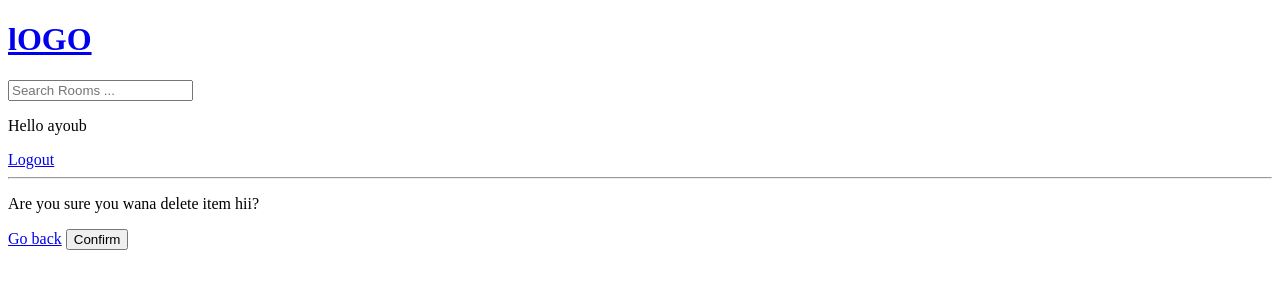
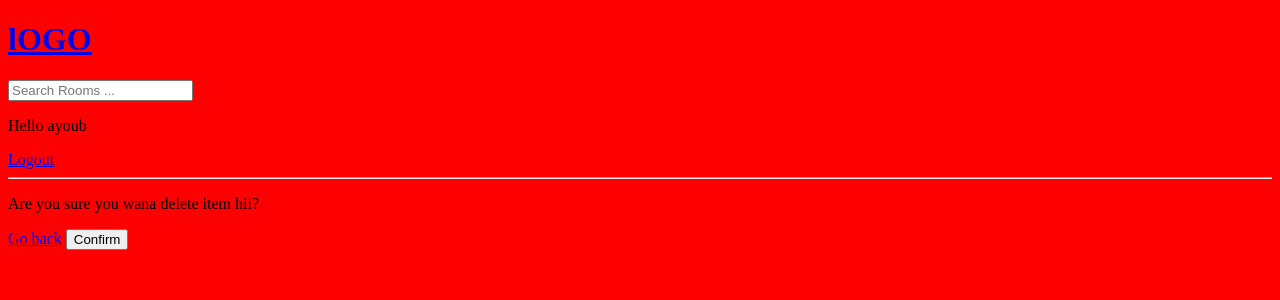
Before and after one commit to ayooubsmatti/studybud, a Django app: page /delete-message/8/ in a window 1280 px wide. Shown: the top 300 px of the page. Run offline with Django 4.2, Linux system fonts and the light colour scheme; a user stored in the database is signed in; data comes from the database, SQL or seed files in the repository.

Commit message:
staticfiles

```diff
--- /dev/null
+++ b/static/styles/main.css
@@ -0,0 +1,3 @@
+body{
+    background: red;
+}
--- a/studybud/settings.py
+++ b/studybud/settings.py
@@ -120,6 +120,9 @@ USE_TZ = True
 
 STATIC_URL = 'static/'
 
+STATICFILES_DIRS = [
+    BASE_DIR / 'static'
+]
 # Default primary key field type
 # https://docs.djangoproject.com/en/4.1/ref/settings/#default-auto-field
 
--- a/templates/main.html
+++ b/templates/main.html
@@ -1,9 +1,11 @@
 <!DOCTYPE html>
+{% load static %}
 <html lang="en">
 <head>
     <meta charset="UTF-8">
     <meta http-equiv="X-UA-Compatible" content="IE=edge">
     <meta name="viewport" content="width=device-width, initial-scale=1.0">
+    <link rel="stylesheet" type="text/css" href="{% static 'styles/main.css' %}">
     <title>StudyBud</title>
 </head>
 <body>
```
Also changed, not shown: static/images/imge.jpg (added).
